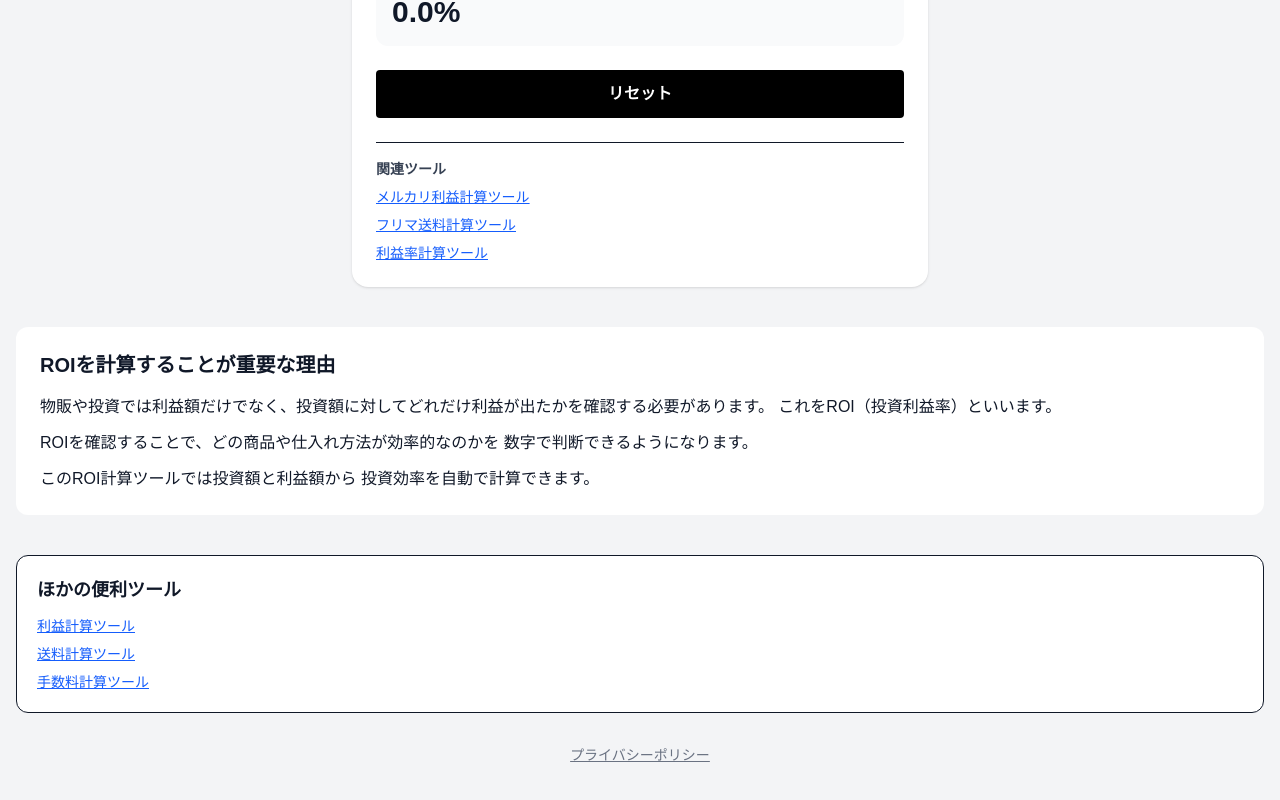
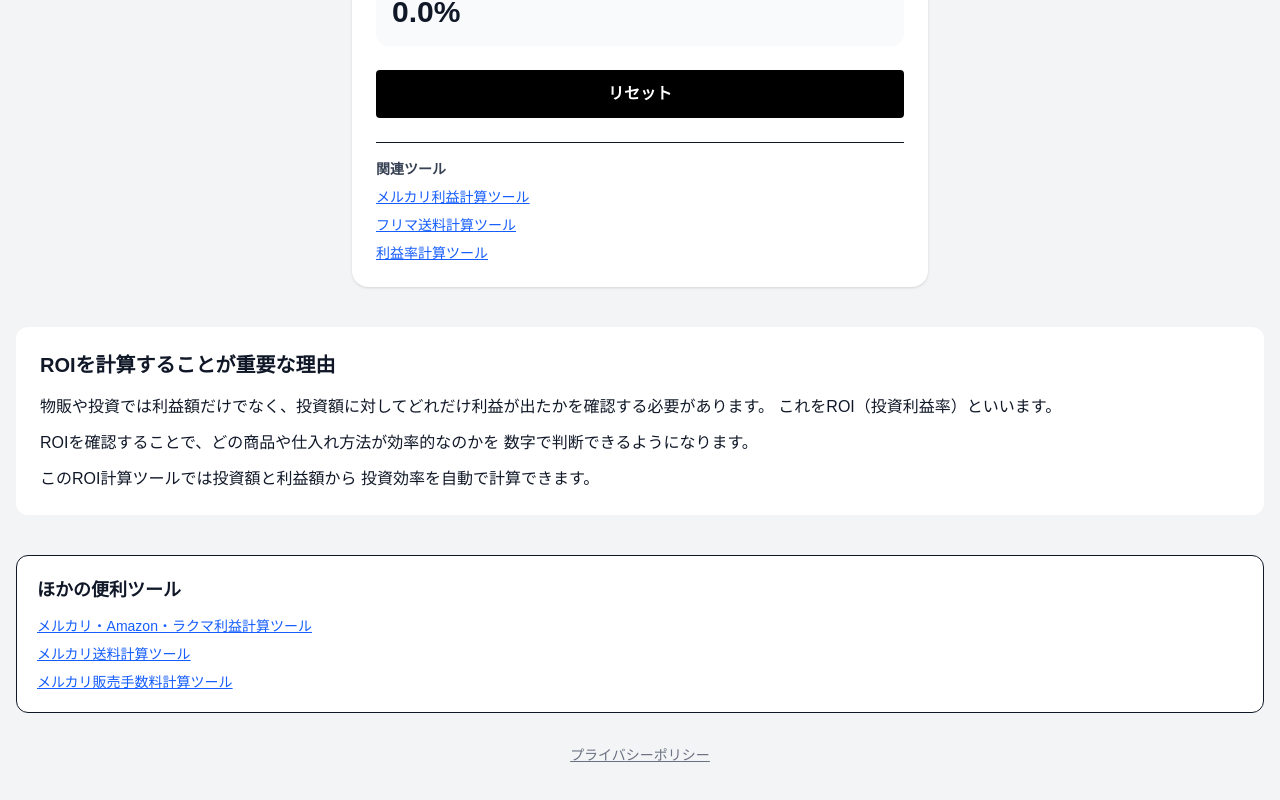
Before and after one commit to antfarm-lab/roi-calc, a Next.js app: page / in a window 1280 px wide. Shown: the part 330-1130 px from the top of the page. Built offline with nearby package versions, Linux system fonts and the light colour scheme.

Commit message:
improve internal ink seo

```diff
--- a/app/page.tsx
+++ b/app/page.tsx
@@ -104,13 +104,13 @@ export default function Home() {
   <h2 className="mb-3 text-lg font-bold">ほかの便利ツール</h2>
   <div className="grid gap-2 text-sm">
     <a className="text-blue-600 underline" href="https://calc-tools-mauve.vercel.app/">
-      利益計算ツール
+      メルカリ・Amazon・ラクマ利益計算ツール
     </a>
     <a className="text-blue-600 underline" href="https://shipping-calc-olive.vercel.app/">
-      送料計算ツール
+      メルカリ送料計算ツール
     </a>
     <a className="text-blue-600 underline" href="https://fee-calc-seven.vercel.app/">
-      手数料計算ツール
+      メルカリ販売手数料計算ツール
     </a>
   </div>
 </section>
```
